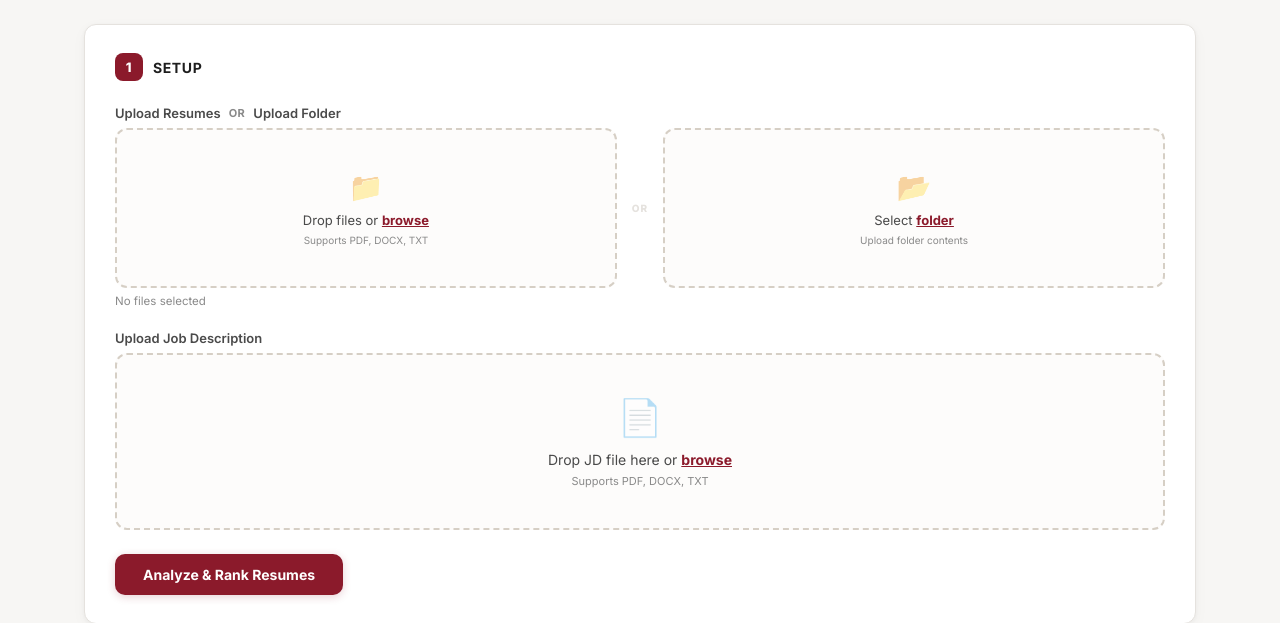
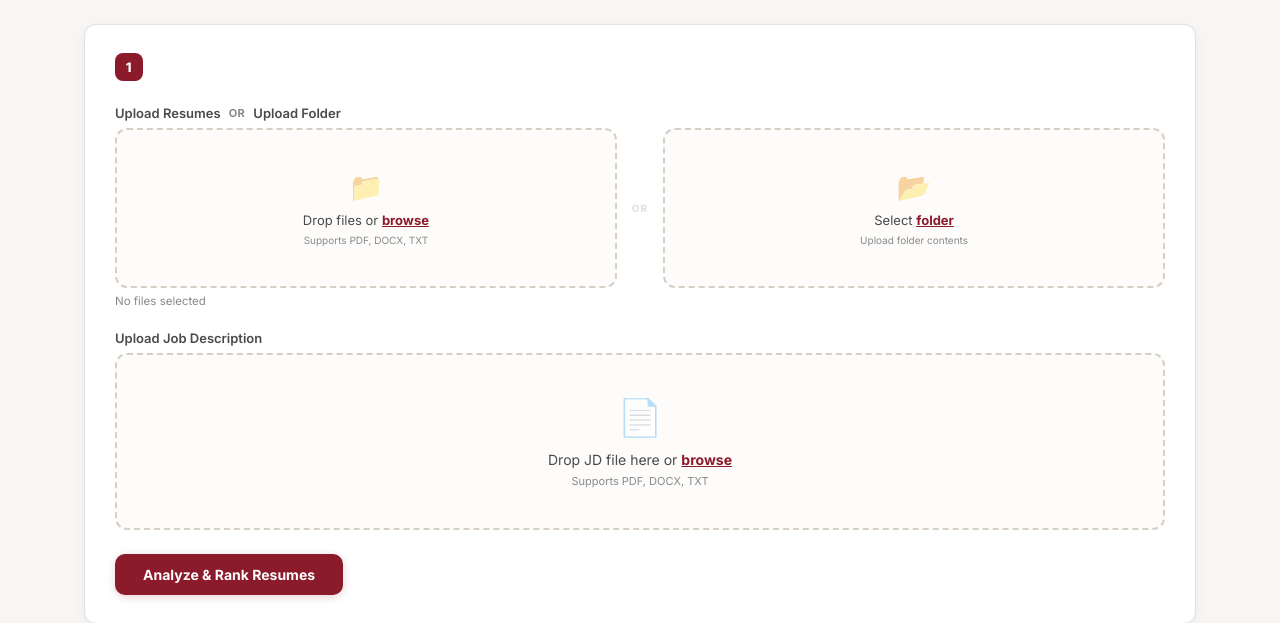
Before and after one commit to srikar1597/RecruitAI, a Flask app: page / in a window 1280 px wide. Shown: the part 93-716 px from the top of the page. Run offline with Flask 3, Linux system fonts and the light colour scheme.

Commit message:
Remove Setup text from frontend UI

```diff
--- a/templates/index.html
+++ b/templates/index.html
@@ -640,7 +640,6 @@ tbody tr:hover td { background: #fdfcfa; }
 <div class="card">
   <div class="card-title">
     <div class="step-num">1</div>
-    Setup
   </div>
 
   <!-- Resume Upload -->
```
